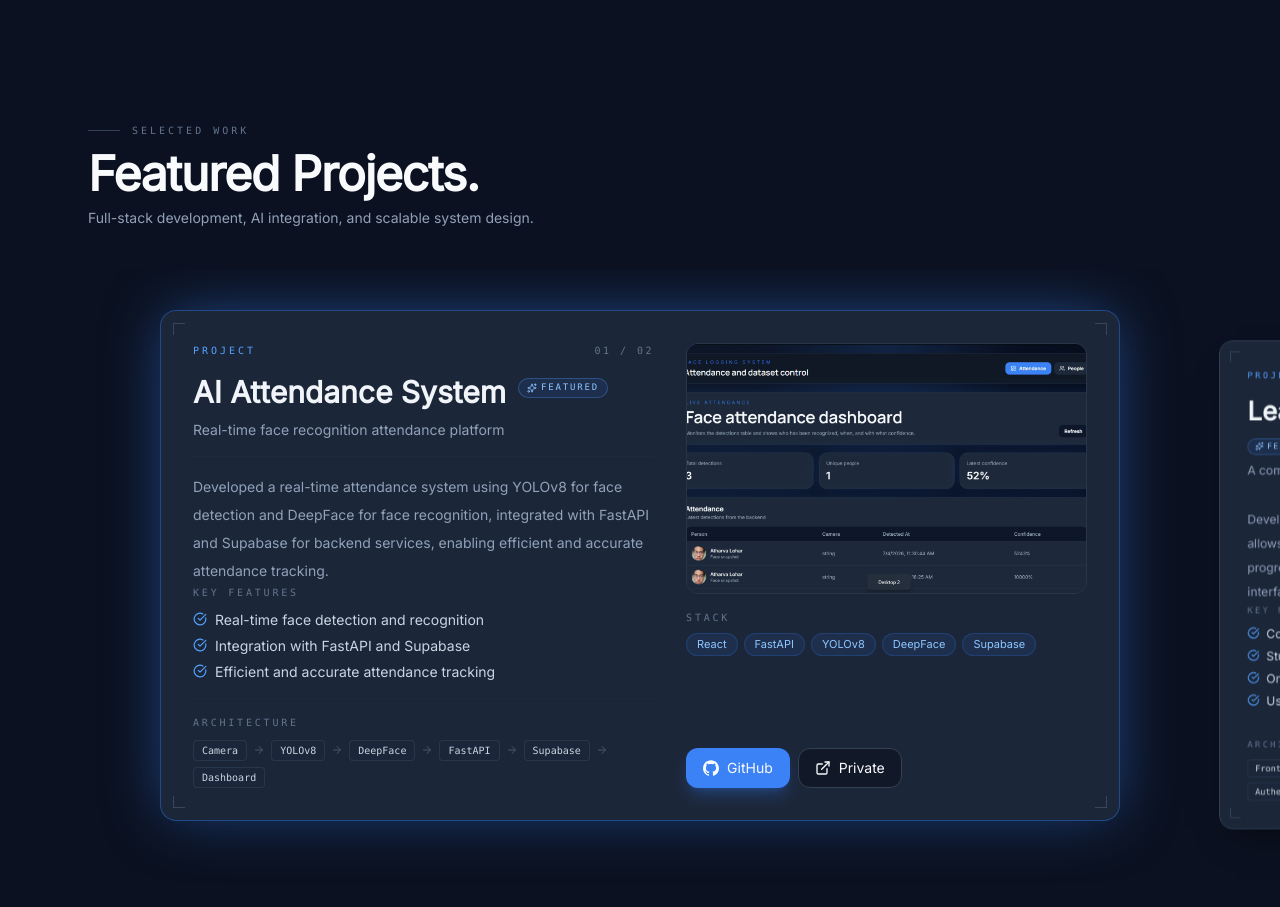
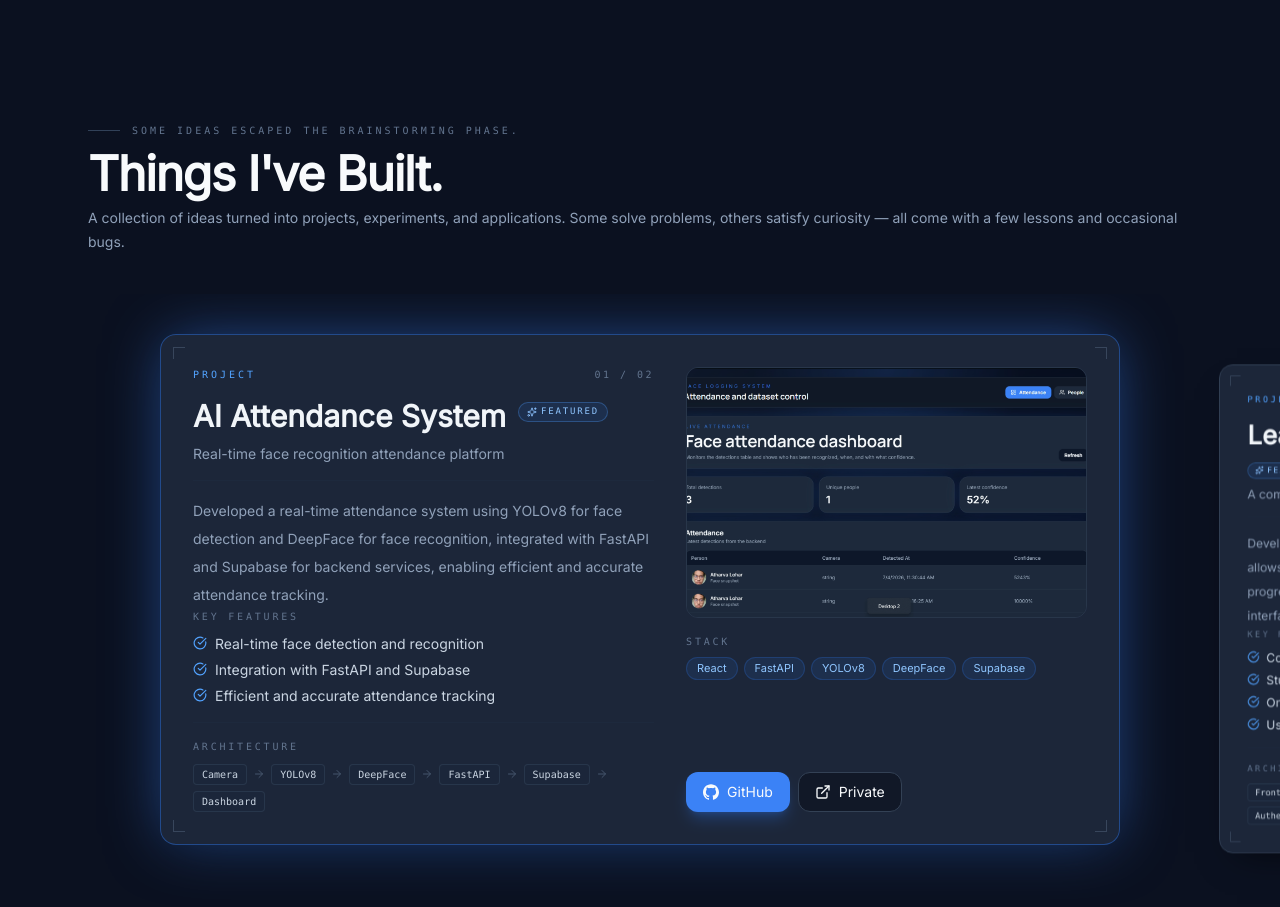
Before and after one commit to Atharva-333/Portfolio, a React app: page / in a window 1280 px wide. Shown: the part 1840-2747 px from the top of the page. Built offline with nearby package versions, Linux system fonts and the light colour scheme; the HTML template or start-up script is replaced by a standard one.

Commit message:
v2.4: Projects changed 1

```diff
--- a/src/components/sections/Projects.tsx
+++ b/src/components/sections/Projects.tsx
@@ -16,7 +16,7 @@ function useMinWidth(px: number) {
   return ok;
 }
 
-const FLICK_GAIN = 14;
+const FLICK_GAIN = 3.3;
 
 export default function Projects() {
   const total = projects.length;
@@ -123,7 +123,8 @@ export default function Projects() {
     scroller.scrollLeft = dragStartScroll.current - dx * FLICK_GAIN;
   };
 
-  const endDrag = (e: React.PointerEvent<HTMLDivElement>) => {
+  // Removed `e` parameter here to fix the unused variable warning
+  const endDrag = () => {
     if (!dragging) return;
     setDragging(false);
 
@@ -188,13 +189,15 @@ export default function Projects() {
         <div>
           <div className="mb-3 flex items-center gap-3 font-mono text-[10px] uppercase tracking-[0.3em] text-slate-500">
             <span className="h-px w-8 bg-slate-700" />
-            Selected Work
+            Some ideas escaped the brainstorming phase.
           </div>
           <h2 className="text-3xl font-bold tracking-tight sm:text-4xl md:text-5xl">
-            Featured Projects.
+            Things I've Built.
           </h2>
-          <p className="mt-2 max-w-md text-sm leading-6 text-slate-400">
-            Full-stack development, AI integration, and scalable system design.
+          <p className="mt-2 text-sm leading-6 text-slate-400">
+            A collection of ideas turned into projects, experiments, and
+            applications. Some solve problems, others satisfy curiosity — all
+            come with a few lessons and occasional bugs.
           </p>
         </div>
       </div>
@@ -205,8 +208,8 @@ export default function Projects() {
         onPointerMove={onPointerMove}
         onPointerUp={endDrag}
         onPointerCancel={endDrag}
-        onPointerLeave={(e) => {
-          if (dragging) endDrag(e);
+        onPointerLeave={() => {
+          if (dragging) endDrag();
         }}
         className={cn(
           "relative left-1/2 mt-10 flex w-[100vw] -translate-x-1/2 gap-8 overflow-x-auto overscroll-x-contain",
```
